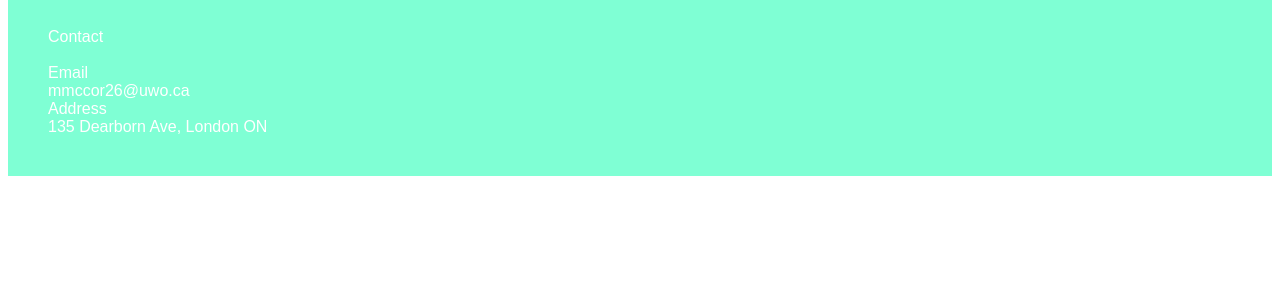
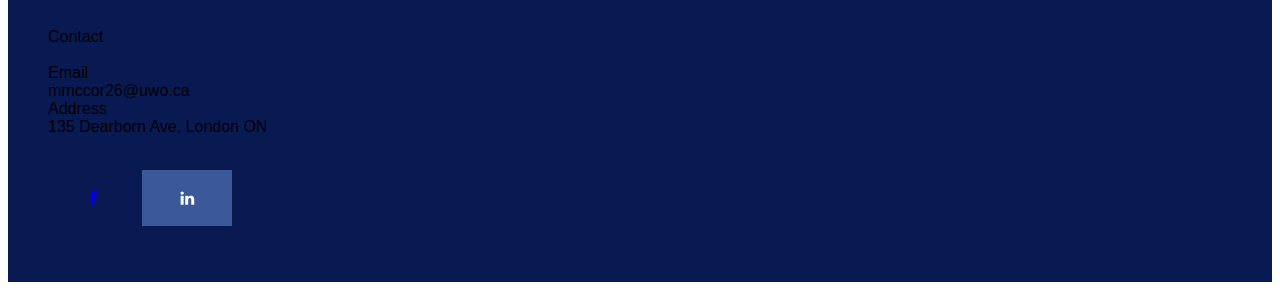
Before and after one commit to mmccor26/mmccor26.github.io, a plain HTML site: page index.html in a window 1280 px wide. Shown: the part 1150-1440 px from the top of the page. Before the commit the page ends 1334 px from the top, so only its background shows below. Drawn offline with Linux system fonts and the light colour scheme.

Commit message:
Social Media Link Additions

```diff
--- a/Style.css
+++ b/Style.css
@@ -4,6 +4,7 @@ h1 {
 title{
 
 }
+
 
 body{
     background-color: rgb(0, 217, 255);
@@ -15,7 +16,37 @@ body{
 
 
 footer{
-    background-color: aquamarine;
+    background-color: rgb(9, 26, 82);
     text-align: left;
+    font-family: Arial, Helvetica, sans-serif;
+    color: black;
     padding: 40px;
+
 }
+
+.fa {
+    padding: 20px;
+    font-size: 30px;
+    width: 50px;
+    text-align: center;
+    text-decoration: none;
+  }
+
+  /* Add a hover effect if you want */
+  .fa:hover {
+    opacity: 0.7;
+  }
+
+  /* Set a specific color for each brand */
+
+  /* Linkedin */
+  .fa-linkedin {
+    background: #3B5998;
+    color: white;
+  }
+
+  /* Twitter */
+  .fa-twitter {
+    background: #55ACEE;
+    color: white;
+  }
--- a/index.html
+++ b/index.html
@@ -105,6 +105,12 @@
             mmccor26@uwo.ca<br/>
             Address<br/>
             135 Dearborn Ave, London ON<br/>
+            <br/>
+            <p>
+                <link rel="stylesheet" href="https://cdnjs.cloudflare.com/ajax/libs/font-awesome/4.7.0/css/font-awesome.min.css">
+                <a href="#" class="fa fa-facebook"></a>
+                <a href="#" class="fa fa-linkedin"></a>
+            </p>
 
         </footer>
     </body>
```
